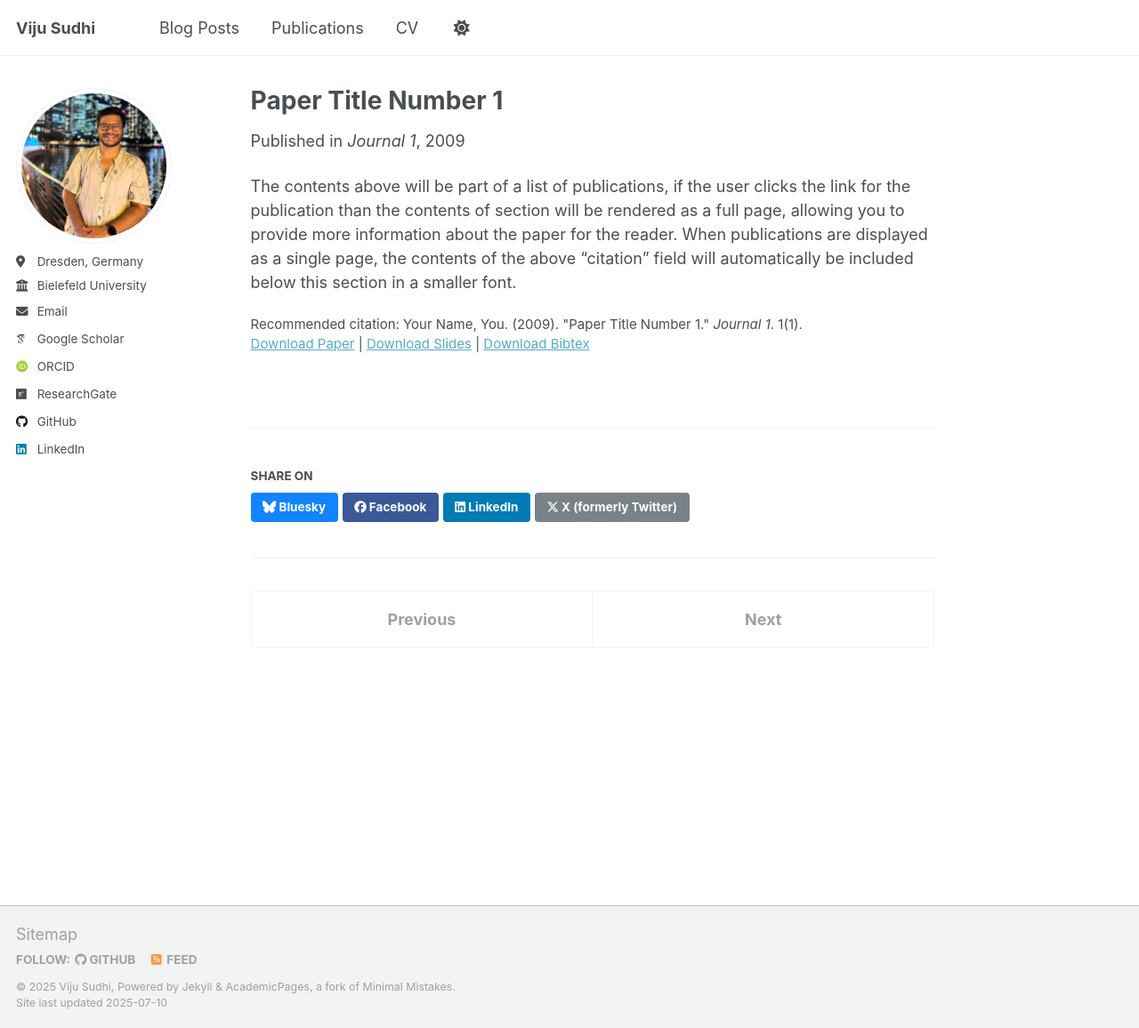
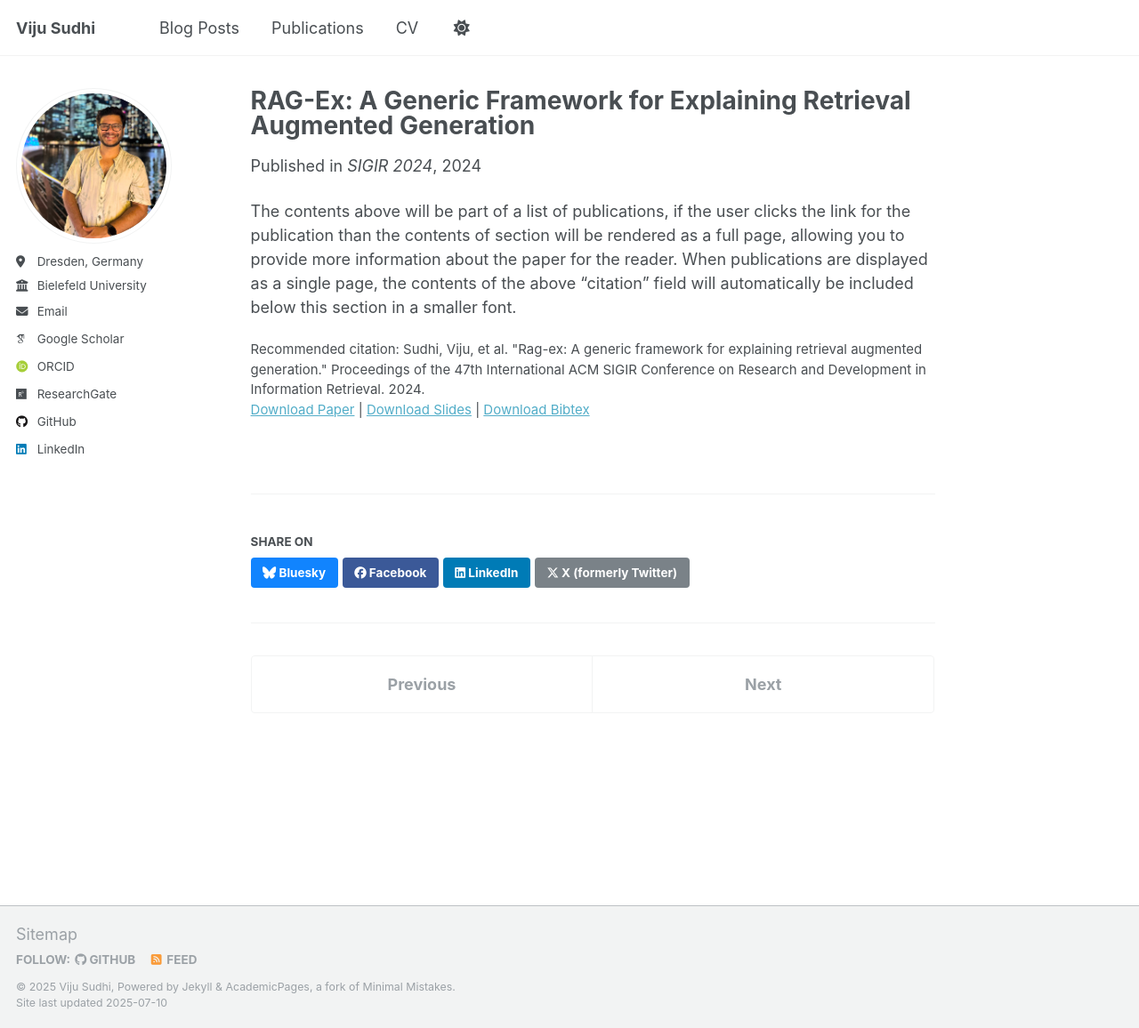
Before and after one commit to vijusudhi/vijusudhi.github.io, a Jekyll site: the page built from _publications/2009-10-01-paper-title-number-1.md, in a window 1280 px wide and 1156 px high. Shown: the whole window at 89% size. Built offline with Jekyll 4.4.1, drawn with Linux system fonts in a browser that asks for light colours; some web fonts are replaced; a script that is not in the unit is left out.

Commit message:
Update 2009-10-01-paper-title-number-1.md

```diff
--- a/_publications/2009-10-01-paper-title-number-1.md
+++ b/_publications/2009-10-01-paper-title-number-1.md
@@ -1,14 +1,14 @@
 ---
-title: "Paper Title Number 1"
+title: "RAG-Ex: A Generic Framework for Explaining Retrieval Augmented Generation"
 collection: publications
 category: manuscripts
-permalink: /publication/2009-10-01-paper-title-number-1
+permalink: /publication/2024-07-10-rag-ex
 excerpt: 'This paper is about the number 1. The number 2 is left for future work.'
-date: 2009-10-01
-venue: 'Journal 1'
+date: 2024-07-10
+venue: 'SIGIR 2024'
 slidesurl: 'http://academicpages.github.io/files/slides1.pdf'
-paperurl: 'http://academicpages.github.io/files/paper1.pdf'
+paperurl: 'https://dl.acm.org/doi/10.1145/3626772.3657660'
 bibtexurl: 'http://academicpages.github.io/files/bibtex1.bib'
-citation: 'Your Name, You. (2009). &quot;Paper Title Number 1.&quot; <i>Journal 1</i>. 1(1).'
+citation: 'Sudhi, Viju, et al. "Rag-ex: A generic framework for explaining retrieval augmented generation." Proceedings of the 47th International ACM SIGIR Conference on Research and Development in Information Retrieval. 2024.'
 ---
 The contents above will be part of a list of publications, if the user clicks the link for the publication than the contents of section will be rendered as a full page, allowing you to provide more information about the paper for the reader. When publications are displayed as a single page, the contents of the above "citation" field will automatically be included below this section in a smaller font.
```
